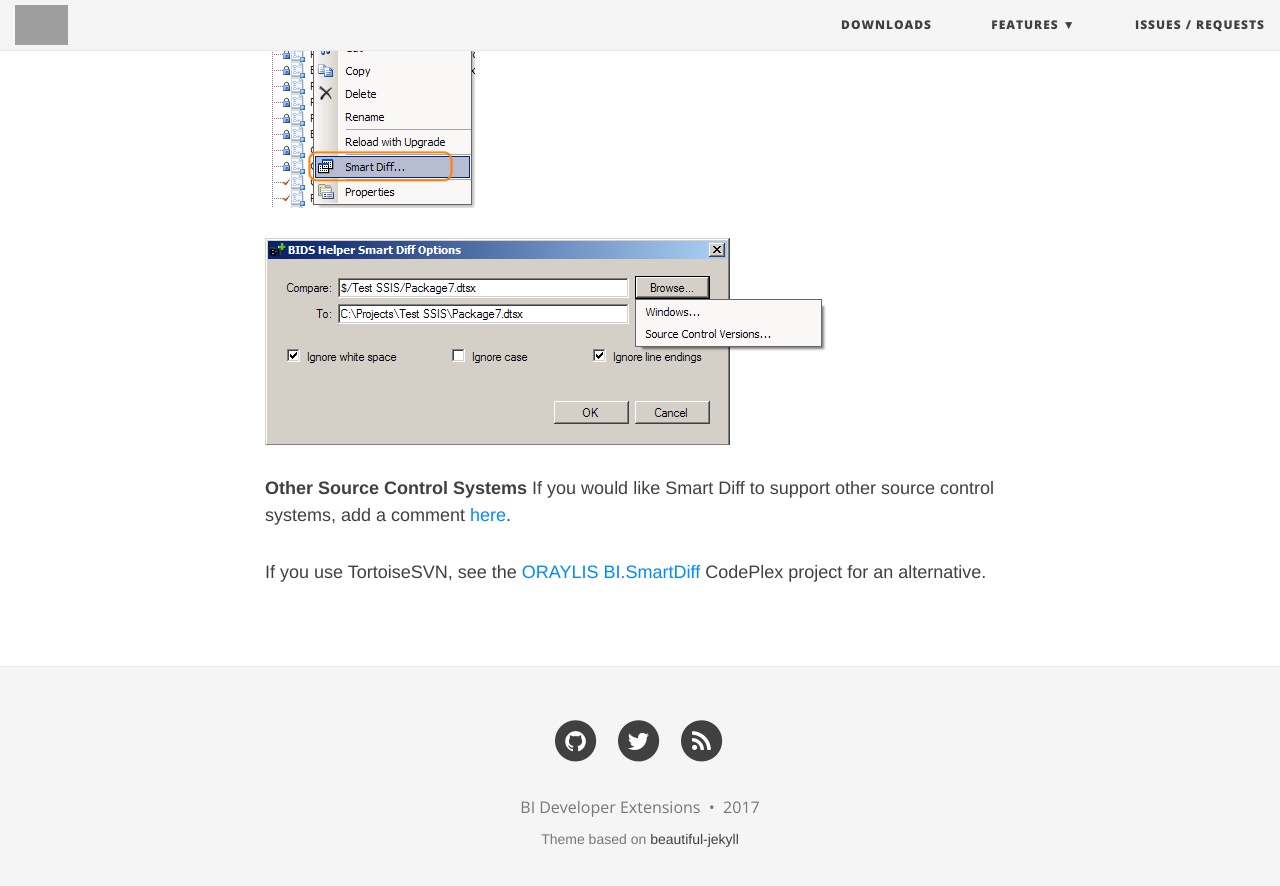
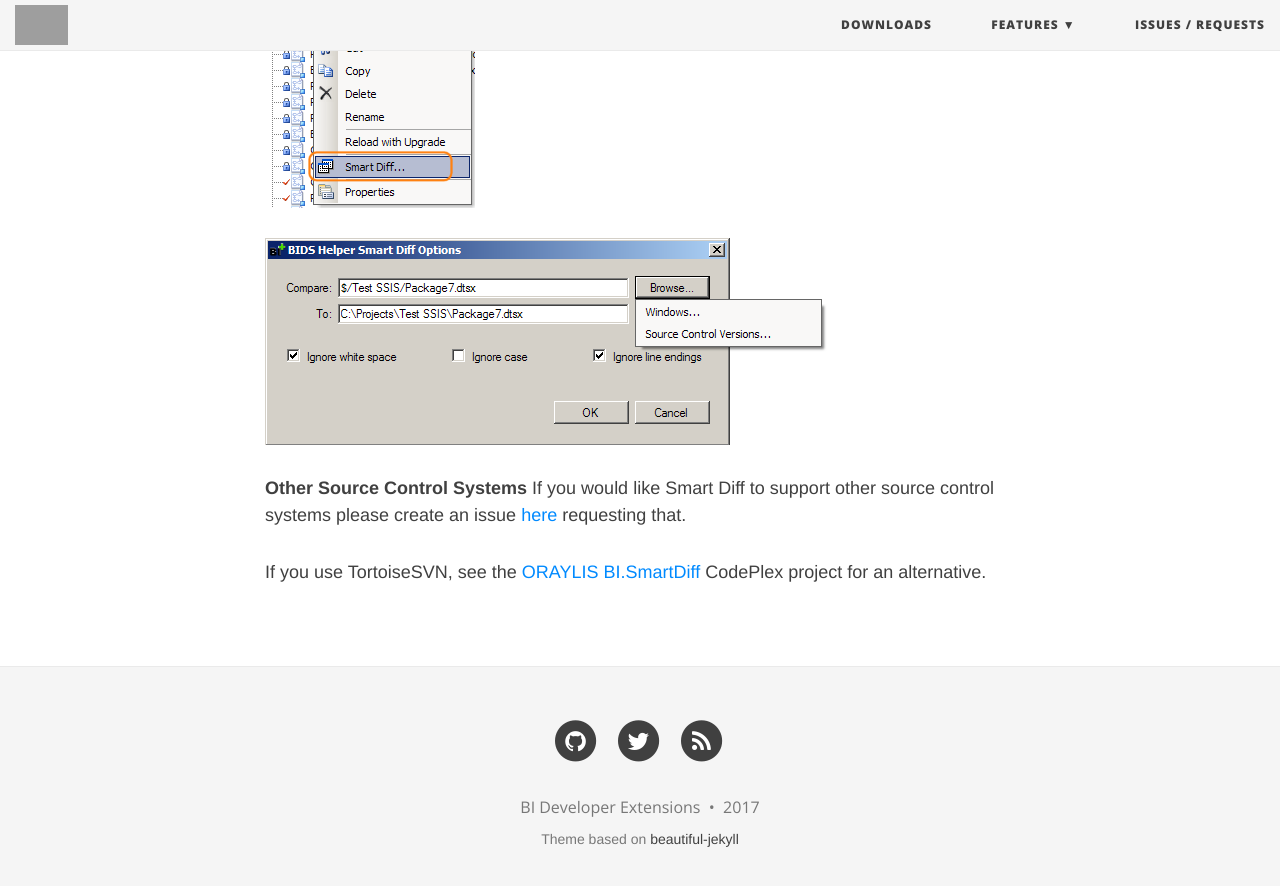
Before and after one commit to BIDeveloperExtensions/bideveloperextensions.github.io, a Jekyll site: the page built from _features/SmartDiff.md, in a window 1280 px wide and 900 px high, scrolled down 2982 px. Shown: the top 886 px of the window. Built offline with Jekyll 4.4.1, drawn with Linux system fonts in a browser that asks for light colours; nearby versions of some CDN libraries; grey boxes are pictures that could not be loaded.

Commit message:
fixing link to issues list

```diff
--- a/_features/SmartDiff.md
+++ b/_features/SmartDiff.md
@@ -36,6 +36,6 @@ Right-clicking on the file in Solution Explorer lets you launch the Smart Diff f
 ![](Smart Diff_SmartDiffOptions.png)
 
 **Other Source Control Systems**
-If you would like Smart Diff to support other source control systems, add a comment [here](http://bidshelper.codeplex.com/workitem/17265).
+If you would like Smart Diff to support other source control systems please create an issue [here](/issues) requesting that.
 
 If you use TortoiseSVN, see the [ORAYLIS BI.SmartDiff](http://bismartdiff.codeplex.com) CodePlex project for an alternative.
```
